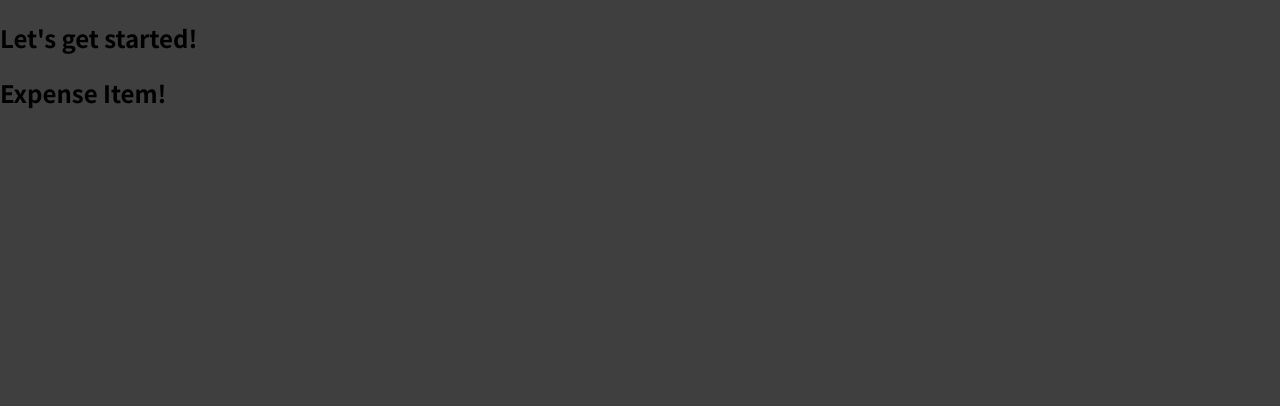
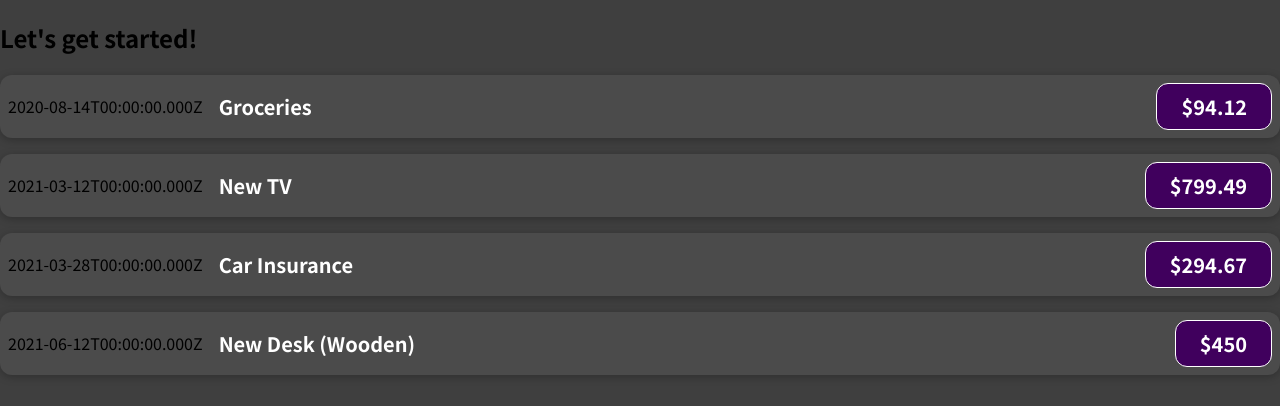
Before and after one commit to GururajChadaga/expense-tracker, a JavaScript app: page / in a window 1280 px wide. Shown: the top 406 px of the page. Built offline with nearby package versions, Linux system fonts and the light colour scheme.

Commit message:
ExpenseItems component: Made reusable with fake dynamic data

```diff
--- a/src/App.js
+++ b/src/App.js
@@ -1,10 +1,50 @@
 import ExpenseItems from "./components/ExpenseItems";
 
 function App() {
+  const expenses = [
+    {
+      id: "e1",
+      title: "Groceries",
+      amount: 94.12,
+      date: new Date(2020, 7, 14),
+    },
+    { id: "e2", title: "New TV", amount: 799.49, date: new Date(2021, 2, 12) },
+    {
+      id: "e3",
+      title: "Car Insurance",
+      amount: 294.67,
+      date: new Date(2021, 2, 28),
+    },
+    {
+      id: "e4",
+      title: "New Desk (Wooden)",
+      amount: 450,
+      date: new Date(2021, 5, 12),
+    },
+  ];
   return (
     <div>
       <h2>Let's get started!</h2>
-      <ExpenseItems></ExpenseItems>
+      <ExpenseItems
+        title={expenses[0].title}
+        amount={expenses[0].amount}
+        date={expenses[0].date}
+      ></ExpenseItems>
+      <ExpenseItems
+        title={expenses[1].title}
+        amount={expenses[1].amount}
+        date={expenses[1].date}
+      ></ExpenseItems>
+      <ExpenseItems
+        title={expenses[2].title}
+        amount={expenses[2].amount}
+        date={expenses[2].date}
+      ></ExpenseItems>
+      <ExpenseItems
+        title={expenses[3].title}
+        amount={expenses[3].amount}
+        date={expenses[3].date}
+      ></ExpenseItems>
     </div>
   );
 }
--- a/src/components/ExpenseItems.js
+++ b/src/components/ExpenseItems.js
@@ -1,5 +1,15 @@
-function ExpenseItems() {
-  return <h2>Expense Item!</h2>;
+import "./ExpenseItems.css";
+function ExpenseItems(props) {
+
+  return (
+    <div className="expense-item">
+      <div>{props.date.toISOString()}</div>
+      <div className="expense-item__description">
+        <h2>{props.title}</h2>
+        <div className="expense-item__price">${props.amount}</div>
+      </div>
+    </div>
+  );
 }
 
 export default ExpenseItems;
```
